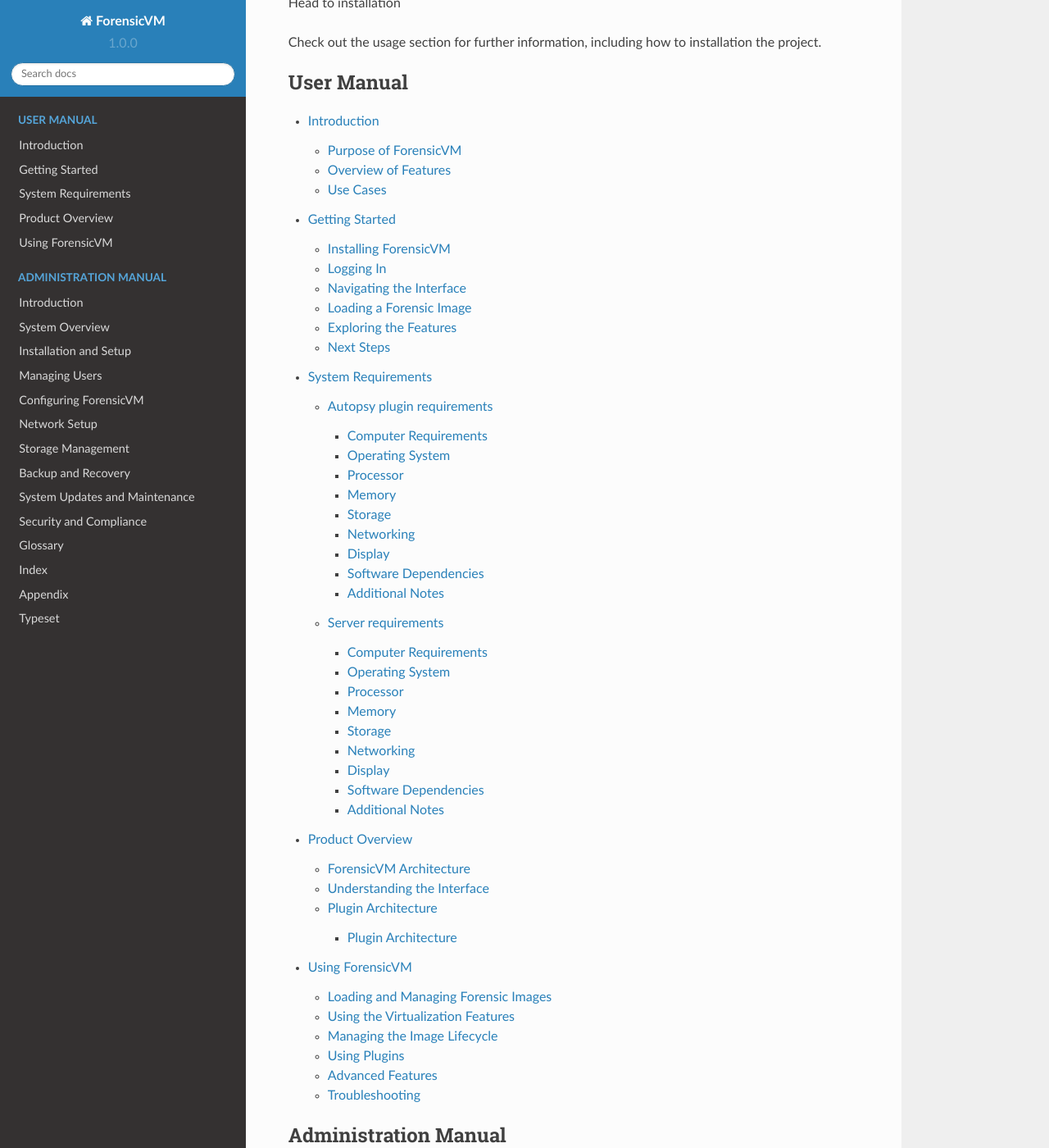
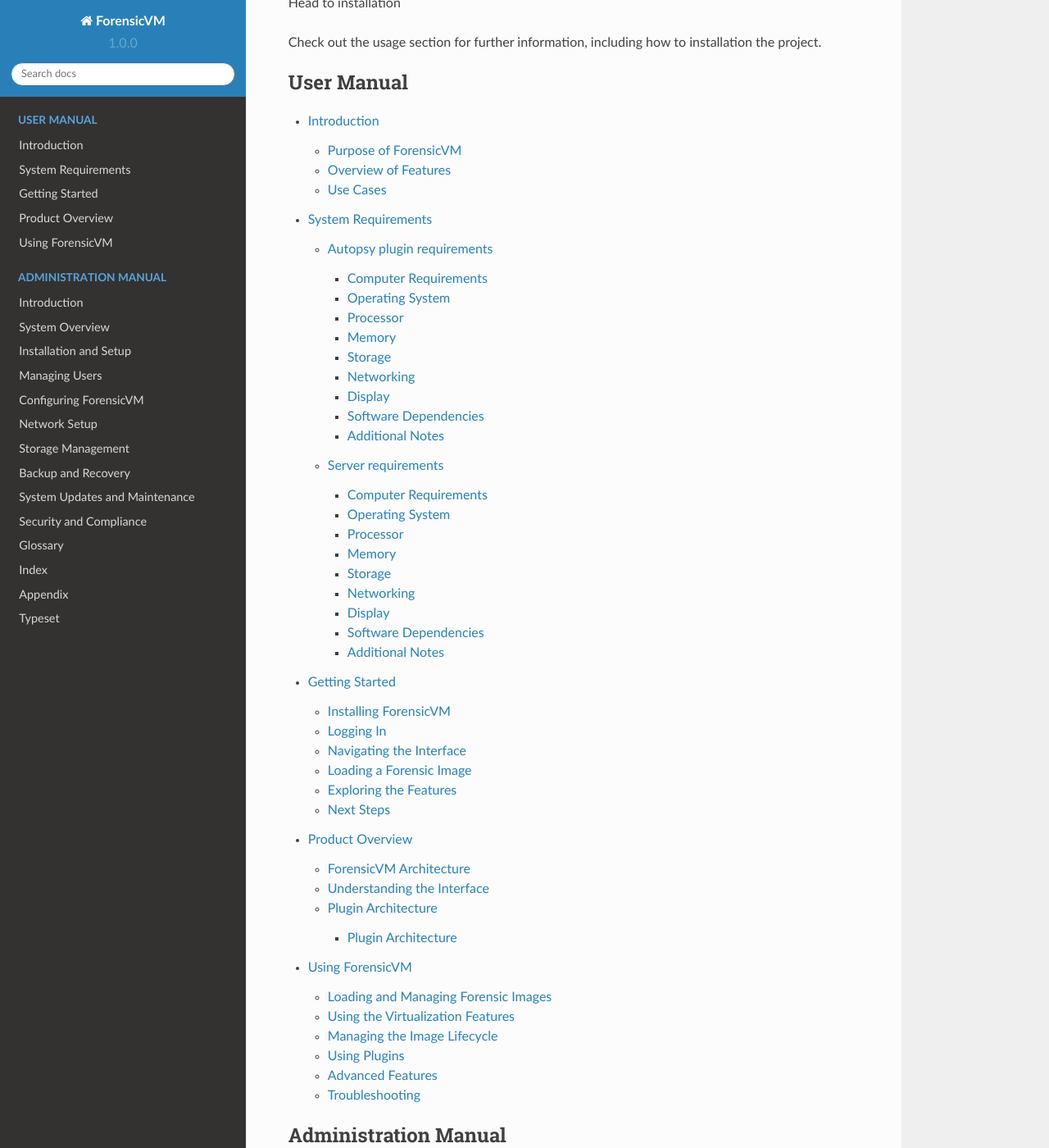
Before and after one commit to nunomourinho/ForensicVMServerAndClientDocs, a Sphinx documentation site: the page built from docs/index.rst, in a window 1280 px wide and 1400 px high, scrolled down 1521 px. Shown: the whole window at 82% size. Built offline with Sphinx 7.4.7 and the Read the Docs theme 2.0.0, drawn with Linux system fonts in a browser that asks for light colours; pages that are not in the unit, such as notebooks, are missing from menus.

```diff
--- a/docs/index.rst
+++ b/docs/index.rst
@@ -33,8 +33,8 @@ Check out the :doc:`usage` section for further information, including how to :re
    :caption: User Manual
 
    Introduction <user/introduction>
+   System Requirements <user/system_requirements>
    Getting Started <user/getting_started>
-   System Requirements <user/system_requirements>
    Product Overview <user/product_overview/product_overview>
    Using ForensicVM <user/using_forensicvm>
    Forensic Image Life Cycle <user/forensic_image_life_cycle>
```
